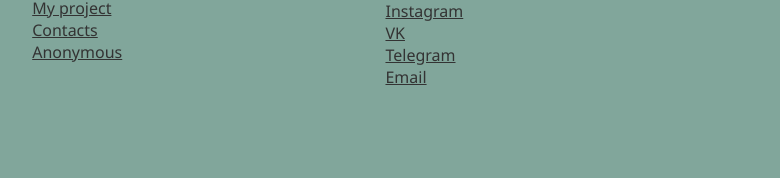
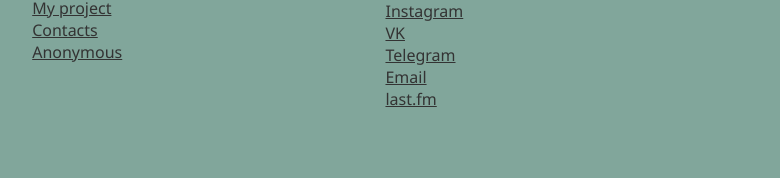
Before and after one commit to reviakin/personal-site, a React (Vite) app: page /contacts in a window 1280 px wide. Shown: the part 105-283 px from the top of the page, without its empty margins (19-799 px from the left). Built offline with nearby package versions, Linux system fonts and the light colour scheme.

Commit message:
add last.fm in Contacts component

```diff
--- a/src/components/Contacts.js
+++ b/src/components/Contacts.js
@@ -37,6 +37,14 @@ export default function Contacts() {
                         Email
                         </a>
                 </li>
+                <li>
+                    <a
+                        href="https://www.last.fm/user/dmitryRev"
+                        target="_blank"
+                        rel='noreferrer noopener'>
+                        last.fm
+                        </a>
+                </li>
             </ul>
         </div>
     )
```
